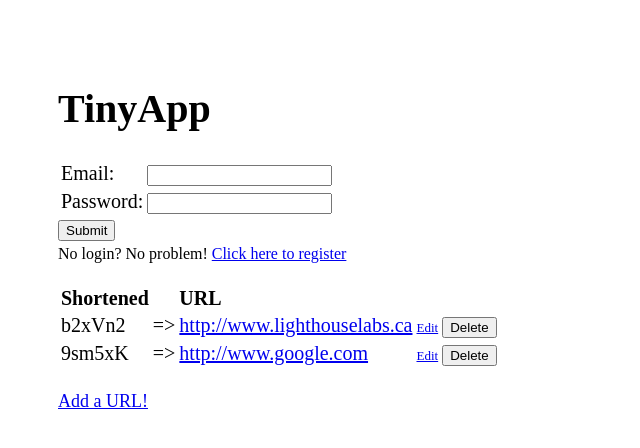
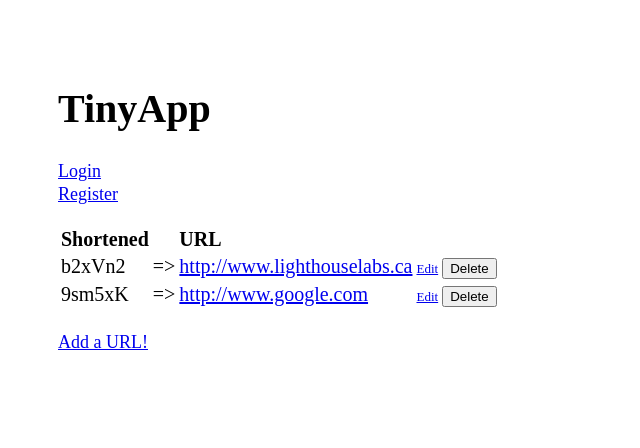
Before and after one commit to Ammarmasud/TinyApp, a Node server app: page /urls in a window 1280 px wide. Shown: the top 448 px of the page, without its empty margins (0-640 px from the left). Run offline with Node 20, Linux system fonts and the light colour scheme.

Commit message:
User registration and login backend changed. Cookies are not based on ID

```diff
--- a/express_server.js
+++ b/express_server.js
@@ -18,7 +18,7 @@ routes(app);
 
 // Listening for call. Can use `app.get('port')` instead of PORT variable
 app.listen(PORT, () => {
-  // console.log(`Example app listening on port ${PORT}!`);
+  console.log(`Example app listening on port ${PORT}!`);
 });
 
 // module.exports = app;
--- a/package.json
+++ b/package.json
@@ -4,7 +4,7 @@
   "description": "",
   "main": "express_server.js",
   "scripts": {
-    "start": "nodemon express_server.js"
+    "start": "nodemon -L express_server.js"
   },
   "keywords": [],
   "author": "",
--- a/routes.js
+++ b/routes.js
@@ -4,7 +4,7 @@ const urlDatabase = {
   "b2xVn2": "http://www.lighthouselabs.ca",
   "9sm5xK": "http://www.google.com"
 };
-const users = {};
+const users = {'3Bv2hG':{id:'3Bv2hG',email:'test@test.com',password:'test'}};
 
 module.exports = (app) => {
   app.get("/", (req, res) => {
@@ -30,16 +30,28 @@ module.exports = (app) => {
     }
   });
 
-  // app.post("/login", (req, res) => {
-  //   user.username = req.body.username;
-  //   res.cookie('user_id',users.id);
-  //   res.redirect('/');
-  // });
+  // LOGIN
+  app.post("/login", (req, res) => {
+    let id = checkEmails(users, req.body.email)
+    if (id && users[id].password === req.body.password) {
+      res.cookie('user_id',id);
+      res.redirect('/');
+    } else {
+      res.statusCode = 403;
+      res.redirect('/login');
+    }
 
-  // app.post("/logout", (req, res) => {
-  //   res.clearCookie('user_id',users.id);
-  //   res.redirect('/');
-  // });
+  });
+
+  app.get("/login", (req, res) => {
+    res.render("urls_login");
+  });
+
+  app.post("/logout", (req, res) => {
+    let id = req.cookies.user_id
+    res.clearCookie('user_id',id);
+    res.redirect('/');
+  });
 
   app.get("/urls/new", (req, res) => {
     let email;
--- a/views/partials/_header.ejs
+++ b/views/partials/_header.ejs
@@ -8,22 +8,8 @@
   </form>
 
 <% } else { %>
-  <form action="/login" method="POST">
-    <table>
-      <tr>
-        <td><label for="email">Email:</label></td>
-        <td><input id="email" type="email" name="email"></td>
-      </tr>
-
-      <tr>
-        <td><label for="password">Password:</label></td>
-        <td><input id="password" type="password" name="password"></td>
-      </tr>
-    </table>
-
-    <input type="submit" value="Submit">
-  </form>
-  <font size="3">No login? No problem! <a href='/registration'>Click here to register</a></font>
-  <p></p>
+  <font size="4"><a href='/login'>Login</a></font><br>
+  <font size="4"><a href='/registration'>Register</a></font>
 
 <% }; %>
+<p></p>
```
